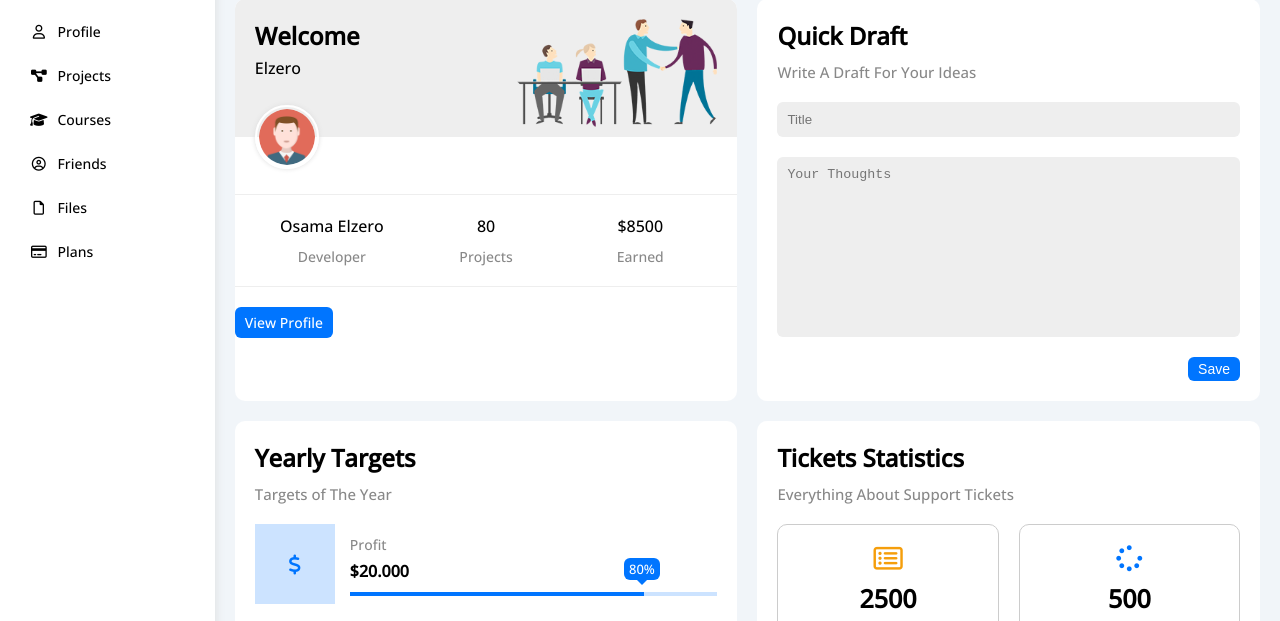
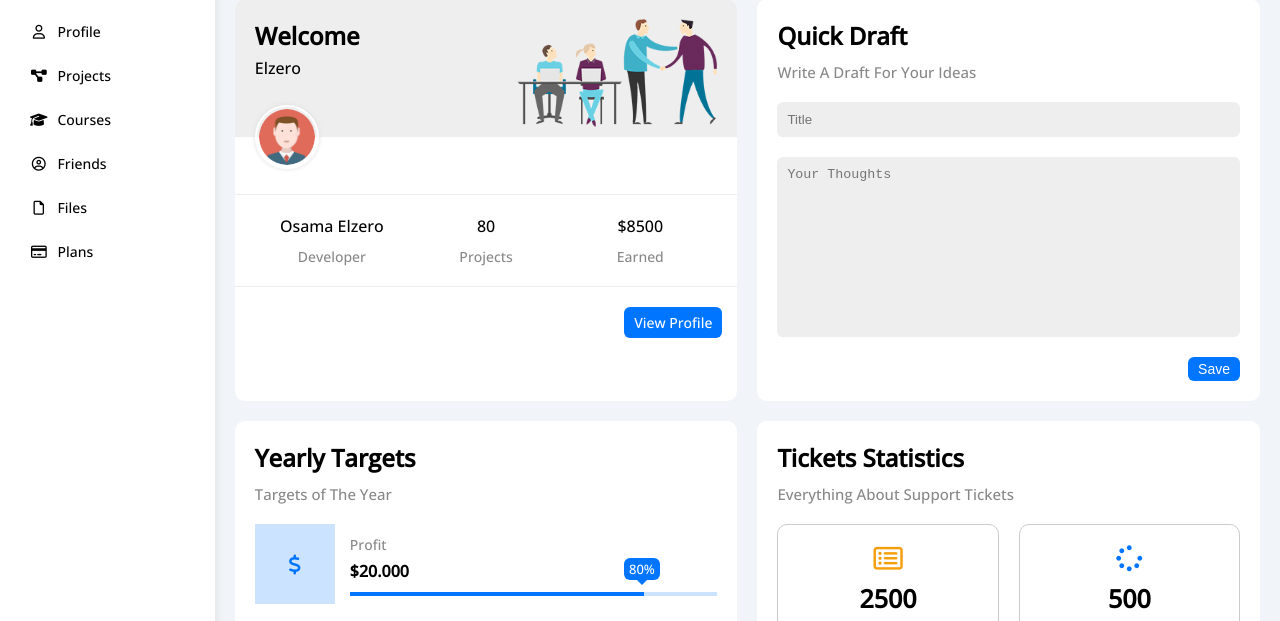
Before and after one commit to Momen-Ali/Template-4, a plain HTML site: page index.html in a window 1280 px wide. Shown: the part 171-792 px from the top of the page. Drawn offline with nearby package versions, Linux system fonts and the light colour scheme.

Commit message:
Update Master.css

```diff
--- a/Css/Master.css
+++ b/Css/Master.css
@@ -278,7 +278,7 @@ ul {
     flex: 1;
 }
 
-.welcome .body .visit {
+.welcome .visit {
     margin: 0 15px 15px auto;
     transition: 0.3s;
     -webkit-transition: 0.3s;
```
